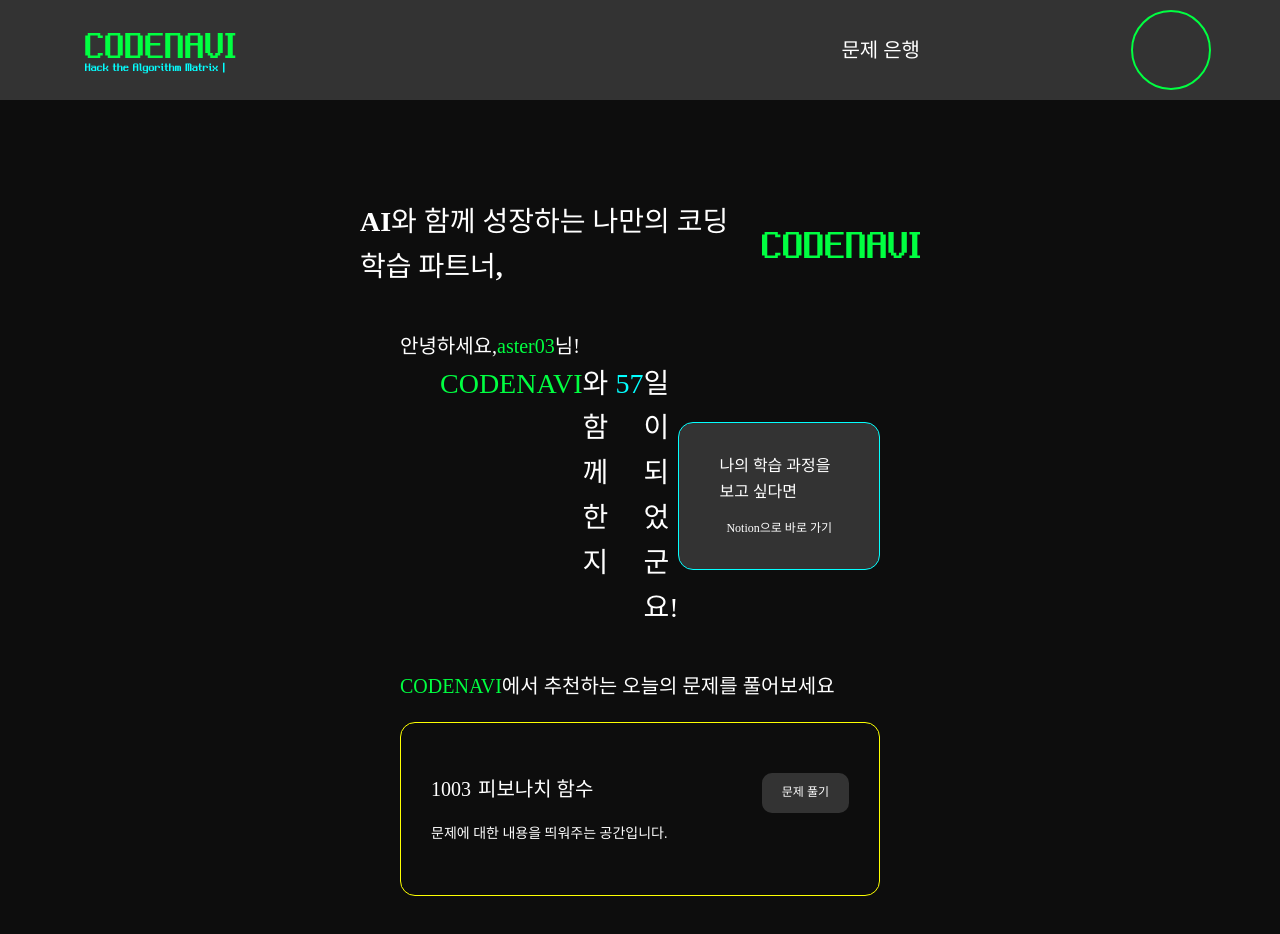
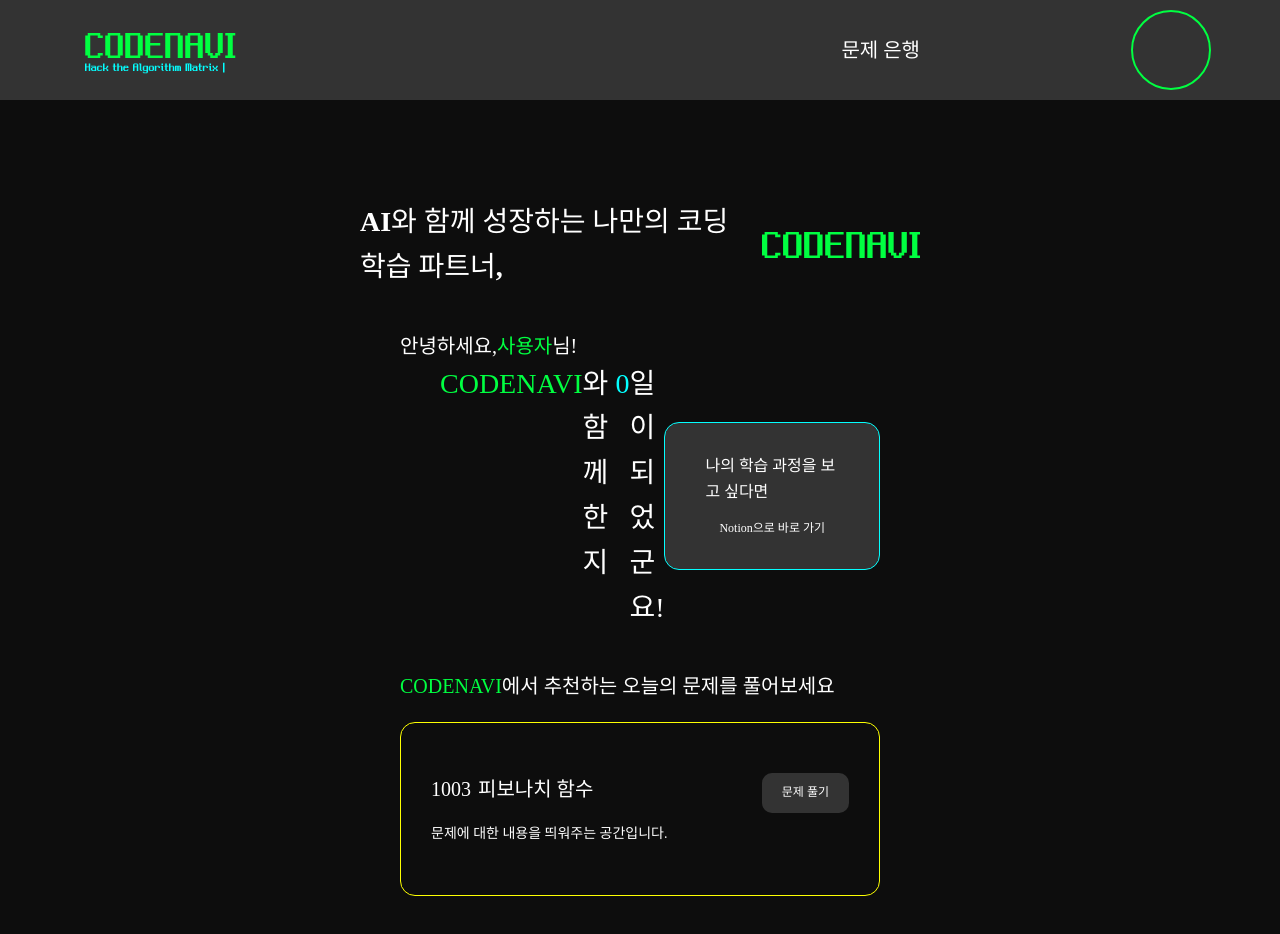
Before and after one commit to Goorm-CodeNavi/frontend, a React (Create React App) app: page /home in a window 1280 px wide. Shown: the top 934 px of the page. Built offline with nearby package versions, Linux system fonts and the light colour scheme; no server answers; sample sign-in values are in the browser's storage; a web font is replaced by a local one.

Commit message:
feat: ✨  홈페이지에서 이름과 계정 생성일을 공유합니다. (#40)

```diff
--- a/src/pages/home/Home.jsx
+++ b/src/pages/home/Home.jsx
@@ -1,20 +1,43 @@
-import React, { useState } from 'react';
-import MainLogo from '../../assets/img/ic_mainlogo.svg';
-import { useNavigate } from 'react-router-dom';
-import { useAuth } from '../../contexts/AuthContext';
+import React from "react";
+import MainLogo from "../../assets/img/ic_mainlogo.svg";
+import { useNavigate } from "react-router-dom";
+import { useAuth } from "../../contexts/AuthContext";
+import { useUser } from "../../contexts/UserContext";
 
 const Home = () => {
   const navigate = useNavigate();
   const { isLoggedIn } = useAuth();
+  const { user, loading } = useUser();
 
-    // 더미데이터
-    const userName = "aster03";
-    const together = 57;
-    const problemNumber = 1003;
+  // ✅ 가입일(createdAt 또는 joinedAt) 기준으로 서비스 이용일 계산
+  const getTogetherDays = () => {
+    if (!user) return 0;
+
+    // createdAt 또는 joinedAt 중 있는 값을 사용
+    const joinedDateStr = user.joinedAt || user.createdAt;
+    if (!joinedDateStr) return 0;
+
+    const joinedDate = new Date(joinedDateStr);
+    const today = new Date();
+
+    // UTC 보정 (timezone 차이로 하루 오차 생기는 걸 방지)
+    const diffTime = today.getTime() - joinedDate.getTime();
+    const diffDays = Math.floor(diffTime / (1000 * 60 * 60 * 24));
+
+    return diffDays > 0 ? diffDays : 0;
+  };
+
+  // ✅ 유저명과 일수 계산
+  const userName = user?.username || "사용자";
+  const together = getTogetherDays();
+
+  const problemNumber = 1003; // TODO: 문제 API 연동
   const problemTitle = "피보나치 함수";
 
+  if (loading) return <div className="Home_wrap">로딩 중...</div>;
+
   return (
-        <div className='Home_wrap'>
+    <div className="Home_wrap">
       <div className="body">
         {isLoggedIn ? (
           <div className="after">
@@ -22,9 +45,14 @@
               <h2>AI와 함께 성장하는 나만의 코딩 학습 파트너, </h2>
               <img src={MainLogo} alt="MainLogo" />
             </div>
+
             <div className="contents">
+              {/* ✅ 실제 사용자 데이터 표시 */}
               <div className="first_content">
-                                <div className="first_subtitle">안녕하세요, <div className="name">{userName}</div>님!</div>
+                <div className="first_subtitle">
+                  안녕하세요, <div className="name">{userName}</div>님!
+                </div>
+
                 <div className="content_wrap">
                   <div className="together_day">
                     <div className="logo">CODENAVI</div>
@@ -32,17 +60,20 @@
                     <div className="date">{together}</div>
                     <div className="text">일이 되었군요!</div>
                   </div>
+
                   <div className="goto_notion">
                     <div className="wanna_see">나의 학습 과정을 보고 싶다면</div>
                     <div className="notion_hyper">Notion으로 바로 가기</div>
                   </div>
                 </div>
               </div>
+
               <div className="second_content">
                 <div className="second_subtitle">
                   <div className="logo">CODENAVI</div>
                   <div className="subtitle">에서 추천하는 오늘의 문제를 풀어보세요</div>
                 </div>
+
                 <div className="today">
                   <div className="problem_title">
                     <div className="problem_info">
@@ -60,11 +91,13 @@
             </div>
           </div>
         ) : (
+          // 비로그인 화면
           <div className="before">
             <div className="title">
               <h2>AI와 함께 성장하는 나만의 코딩 학습 파트너, </h2>
               <img src={MainLogo} alt="MainLogo" />
             </div>
+
             <div className="contents">
               <div className="first_content">
                 <div className="first_subtitle">
@@ -79,7 +112,9 @@
                     </div>
                     <div className="second_step">
                       <div className="summary">4단계 사고 과정 캔버스</div>
-                                            <p>문제 요약 → 전략 수립 → 복잡도 분석 → 의사 코드 작성으로 사고력을 체계적으로 확장해보세요</p>
+                      <p>
+                        문제 요약 → 전략 수립 → 복잡도 분석 → 의사 코드 작성으로 사고력을 체계적으로 확장해보세요
+                      </p>
                     </div>
                   </div>
                   <div className="steps_bottom">
@@ -89,11 +124,14 @@
                     </div>
                     <div className="fourth_step">
                       <div className="summary">Notion 자동 동기화</div>
-                                            <p>학습 과정이 실시간으로 Notion에 기록되어 포트폴리오로 바로 활용할 수 있습니다</p>
+                      <p>
+                        학습 과정이 실시간으로 Notion에 기록되어 포트폴리오로 바로 활용할 수 있습니다
+                      </p>
                     </div>
                   </div>
                 </div>
               </div>
+
               <div className="second_content">
                 <div className="second_subtitle">
                   <div className="logo">CODENAVI</div>
@@ -111,7 +149,7 @@
         )}
       </div>
     </div>
-    )
-}
+  );
+};
 
-export default Home
+export default Home;
```
Lines whose indentation alone changed are shown as unchanged.
